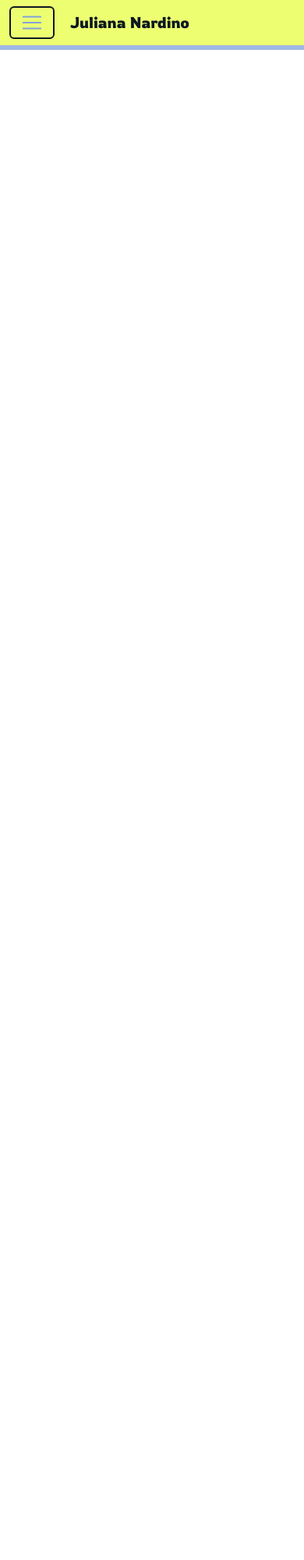
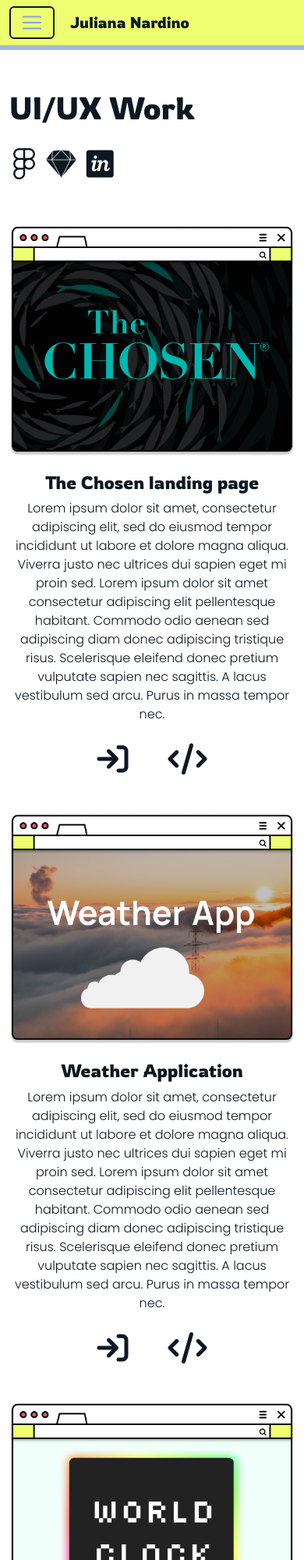
Before and after one commit to jnardino/portfolio, a plain HTML site: page uiux-work.html in a window 390 px wide. Shown: the top 2000 px of the page at 78% size. Before the commit the page ends 844 px from the top, so only its background shows below. Drawn offline with nearby package versions, Linux system fonts and the light colour scheme.

Commit message:
Added ui/ux site content structure

```diff
--- a/uiux-work.html
+++ b/uiux-work.html
@@ -32,5 +32,100 @@
         </div>
         <div class="nav-detail"></div>
     </nav>
+    <div class="container">
+        <h3 class="title">UI/UX Work</h3>
+        <div>
+            <i class="icons fa-brands fa-figma"></i>
+            <i class="icons fa-brands fa-sketch"></i>
+            <i class="icons fa-brands fa-invision"></i>
+        </div>
+        <!-- <div>
+        <i class="icons fa-brands fa-square-behance"></i>
+        <p>Check my UI/UX work at Behance</p>
+        </div> -->
+    </div>
+    <div class="container work-content">
+        <div class="row work-content-section">
+            <div class="col-md-6 work-images">
+                <img class="img-fluid" src="images/Chosen.png" alt="Website thumbnail - Chosen Landing Page">
+            </div>
+            <div class="col-md-6 work-content-text">
+                <h3>The Chosen landing page</h3>
+                <p>Lorem ipsum dolor sit amet, consectetur adipiscing elit, sed do eiusmod tempor incididunt ut labore et dolore magna aliqua.
+                    Viverra justo nec ultrices dui sapien eget mi proin sed. Lorem ipsum dolor sit amet consectetur adipiscing elit pellentesque habitant.
+                    Commodo odio aenean sed adipiscing diam donec adipiscing tristique risus. Scelerisque eleifend donec pretium vulputate sapien nec sagittis.
+                    A lacus vestibulum sed arcu. Purus in massa tempor nec.
+                </p>
+                <div class="visit-page-box">
+                <a title="Website" href="https://the-chosen.netlify.app/" target="_blank">
+                    <i class="fa-solid fa-arrow-right-to-bracket"></i>
+                </a>
+                <a title="GitHub" href="https://github.com/jnardino/the-chosen-landing-page" target="_blank">
+                    <i class="fa-solid fa-code"></i>
+                </a>
+                </div>
+            </div>
+        </div>
+        <div class="row work-content-section">
+            <div class="col-md-6 work-images">
+                <img class="img-fluid" src="images/Weather.png" alt="Website thumbnail - Weather App">
+            </div>
+            <div class="col-md-6 work-content-text">
+                <h3>Weather Application</h3>
+                <p>Lorem ipsum dolor sit amet, consectetur adipiscing elit, sed do eiusmod tempor incididunt ut labore et dolore magna aliqua.
+                    Viverra justo nec ultrices dui sapien eget mi proin sed. Lorem ipsum dolor sit amet consectetur adipiscing elit pellentesque habitant.
+                    Commodo odio aenean sed adipiscing diam donec adipiscing tristique risus. Scelerisque eleifend donec pretium vulputate sapien nec sagittis.
+                    A lacus vestibulum sed arcu. Purus in massa tempor nec.
+                </p>
+                <div class="visit-page-box">
+                <a title="Website" href="https://weather-app-shecodesplus.netlify.app/" target="_blank">
+                    <i class="fa-solid fa-arrow-right-to-bracket"></i>
+                </a>
+                <a title="GitHub" href="https://github.com/jnardino/weather-app-shecodesplus" target="_blank">
+                    <i class="fa-solid fa-code"></i>
+                </a>
+                </div>
+            </div>
+        </div>
+        <div class="row work-content-section">
+            <div class="col-md-6 work-images">
+                <img class="img-fluid" src="images/World Clock.png" alt="Website thumbnail - World Clock">
+            </div>
+            <div class="col-md-6 work-content-text">
+                <h3>World Clock</h3>
+                <p>Lorem ipsum dolor sit amet, consectetur adipiscing elit, sed do eiusmod tempor incididunt ut labore et dolore magna aliqua.
+                    Viverra justo nec ultrices dui sapien eget mi proin sed. Lorem ipsum dolor sit amet consectetur adipiscing elit pellentesque habitant.
+                    Commodo odio aenean sed adipiscing diam donec adipiscing tristique risus. Scelerisque eleifend donec pretium vulputate sapien nec sagittis.
+                    A lacus vestibulum sed arcu. Purus in massa tempor nec.
+                </p>
+                <div class="visit-page-box">
+                <a title="Website" href="https://world-clock-addon.netlify.app/" target="_blank">
+                    <i class="fa-solid fa-arrow-right-to-bracket"></i>
+                </a>
+                <a title="GitHub" href="https://github.com/jnardino/world-clock" target="_blank">
+                    <i class="fa-solid fa-code"></i>
+                </a>
+                </div>
+            </div>
+        </div>
+    </div>
+    <div class="footer-box">
+        <div class="find-me-box">
+            <a class="find-me" href="https://github.com/jnardino" target="_blank" title="GitHub" rel="Juliana's Github page">
+                <i class="fa-brands fa-github"></i>
+            </a>
+            <a class="find-me" href="https://www.linkedin.com/in/juliananardino/" target="_blank" title="LinkedIn" rel="Juliana's Github page">
+                <i class="fa-brands fa-linkedin-in"></i>
+            </a>
+            <a class="find-me" href="mailto:julie_nardino@hotmail.com" target="_blank" title="Email" rel="Juliana's Github page">
+                <i class="fa-solid fa-envelope"></i>
+            </a>
+        </div>
+        <footer>
+            <a href="https://github.com/jnardino" target="_blank" rel="Open sourced code in Github">Open sourced</a>
+            code made with 💜 by
+            <a href="https://www.linkedin.com/in/juliananardino/" target="_blank" rel="Juliana Narino LinkedIn page">Juliana Nardino</a>
+        </footer>
+    </div>
 </body>
 </html>
```
Also changed, not shown: frontend-work.html (+1 -0 lines).
